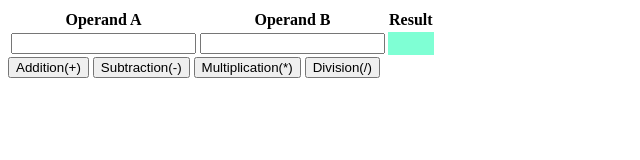
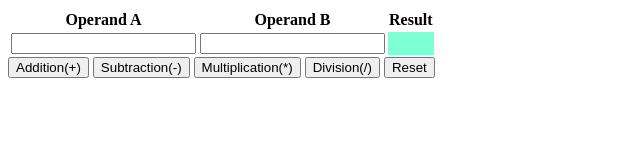
Before and after one commit to tuan1912/Modul1, a plain HTML site: page BienKieuDuLieuToanTu/BTBienKieuDuLieuVaToanTu/UngDungMayTinh.html in a window 1280 px wide. Shown: the whole page, without its empty margins (0-640 px from the left). Drawn offline with Linux system fonts and the light colour scheme.

Commit message:
UD may tinh

```diff
--- a/BienKieuDuLieuToanTu/BTBienKieuDuLieuVaToanTu/UngDungMayTinh.html
+++ b/BienKieuDuLieuToanTu/BTBienKieuDuLieuVaToanTu/UngDungMayTinh.html
@@ -5,7 +5,7 @@
     <title>CACULATOR</title>
 </head>
 <body>
-
+    <form >
     <table>
         <tr>
             <th>Operand  A</th>
@@ -22,6 +22,8 @@
     <input type="button" id="Subtraction" value="Subtraction(-)" onclick="caculateSub()">
     <input type="button" id="Multiplication" value="Multiplication(*)" onclick="caculateMulti()">
     <input type="button" id="Division" value="Division(/)" onclick="caculateDiv()">
+        <input type="reset" id="reset" value="Reset" onclick="resetCaculator()">
+    </form>
 
 </body>
 <script>
@@ -54,5 +56,8 @@
         caculateResult= operandA/operandB;
         document.getElementById("result").innerHTML=caculateResult;
     }
+    function resetCaculator(){
+        document.getElementById("result").innerHTML="";
+    }
 </script>
 </html>
```
